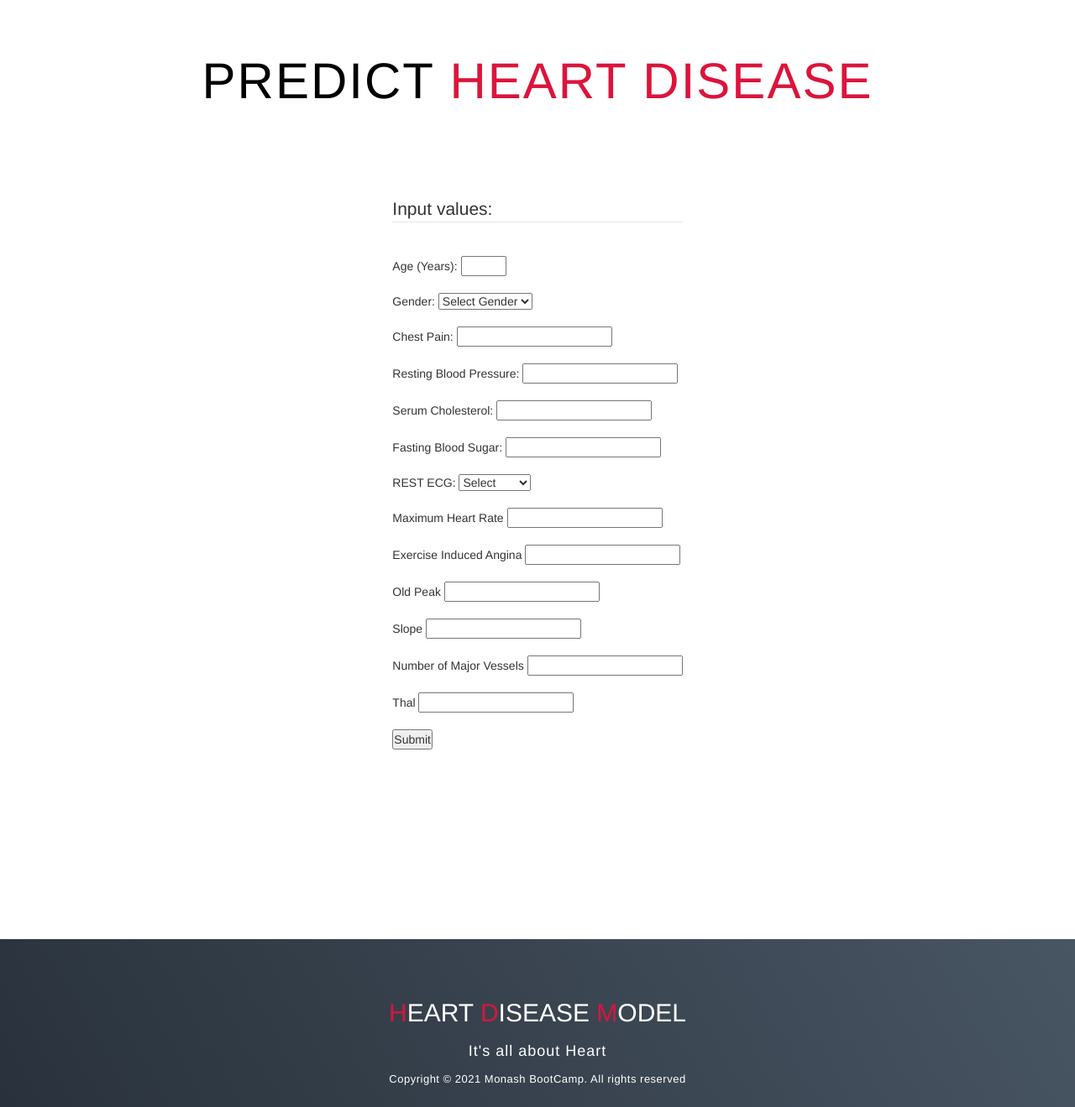
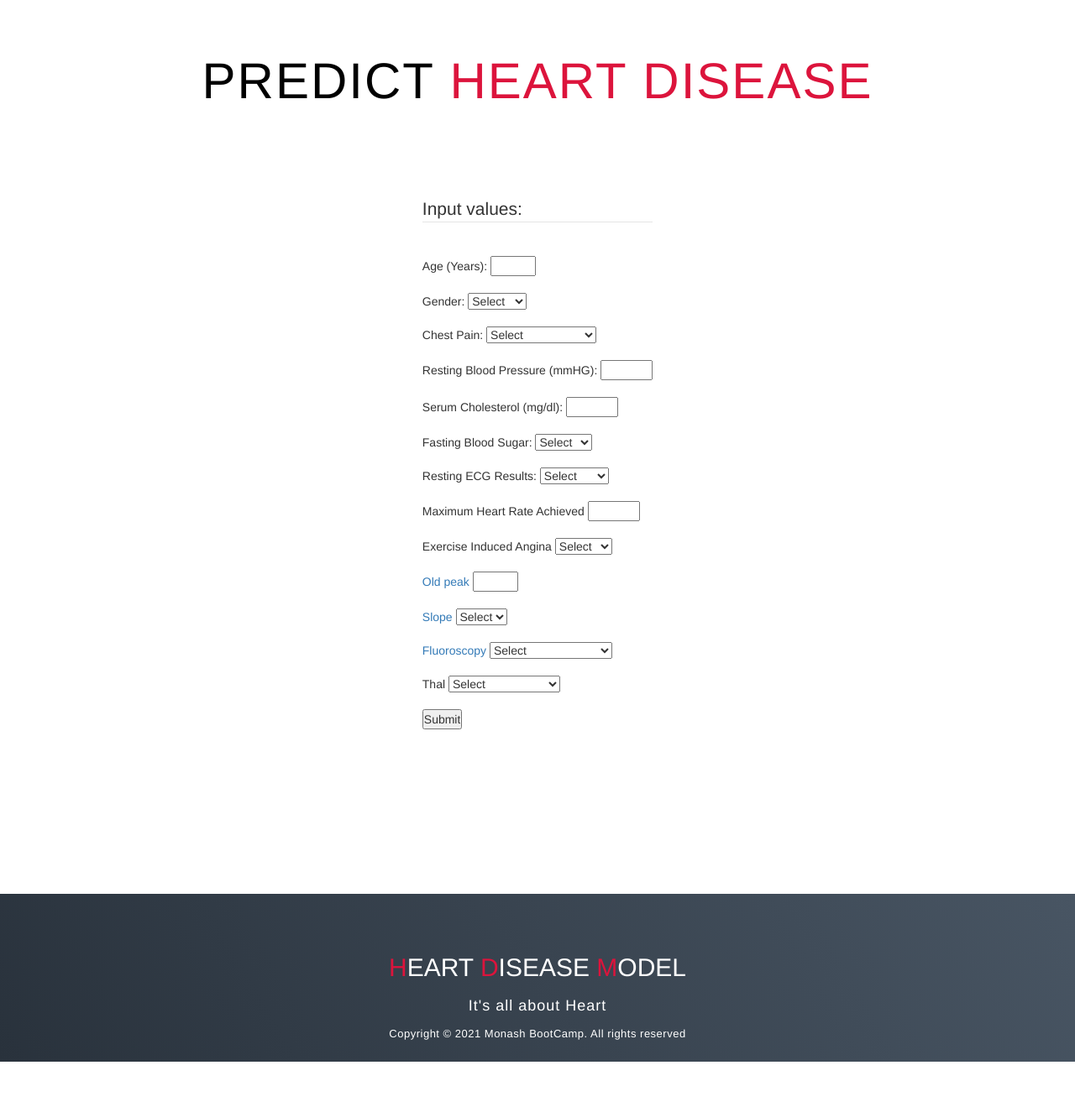
Before and after one commit to zohaibhashmi85/finalproject, a Flask app: page /test in a window 1280 px wide. Shown: the part 76-1395 px from the top of the page at 84% size. After the commit the page ends 1341 px from the top, so only its background shows below. Run offline with Flask 2, Linux system fonts and the light colour scheme; parts of the project's set-up code (start-up, migrations or seed data) failed here and were passed over; some libraries are stand-ins or nearby versions.

Commit message:
form updated

```diff
--- a/templates/test.html
+++ b/templates/test.html
@@ -69,7 +69,7 @@
                 <br> Gender:
 
                 <select name="sex">
-                    <option value="0" selected="selected">Select Gender </option>
+                    <option value="0" selected="selected">Select</option>
                     <option value="0" >Women</option>
                     <option  value="1">Men</option>
 
@@ -78,60 +78,107 @@
                 <!-- <input name="gender" type="number" required> -->
                 <br>
                 <br>Chest Pain:
-                <input name="cp" type="number" required>
+
+                <select name="cp">
+                  <option value="1" selected="selected">Select</option>
+                  <option value="1" >Typical Angina</option>
+                  <option  value="2">Atypical Angina</option>
+                  <option value="3" >Non-Anginal Pain</option>
+                  <option  value="4">Asymtomatic</option>
+
+                  </select>
+                <!-- <input name="cp" type="number" required> -->
                 <br>
-                <br> Resting Blood Pressure:
-                <input name="trestbps" type="number" required>
+                <br> Resting Blood Pressure (mmHG):
+                <input name="trestbps" type="number" required min="1" max="350">
                 <br>
-                <br> Serum Cholesterol:
-                <input name="chol" type="number" required>
+                <br> Serum Cholesterol (mg/dl):
+                <input name="chol" type="number" required min="1" max="800">
                 <br>
                 <br> Fasting Blood Sugar:
-                <input name="fbs" type="number" required>
+
+                <select name="fbs">
+                  <option value="0" selected="selected">Select</option>
+                  <option value="0" >Normal</option>
+                  <option  value="1">High</option>
+
+                  </select>
+                <!-- <input name="fbs" type="number" required> -->
                 <br>
-                <br>REST ECG:
+                <br>Resting ECG Results:
 
                 <select name="restecg">
-                    <option value="1" selected="selected">Select </option>
-                    <option value="1" >Ideal</option>
-                    <option  value="2">Borderline</option>
-                    <option  value="3">High</option>
+                    <option value="0" selected="selected">Select </option>
+                    <option value="0" >Normal</option>
+                    <option  value="1">Abnormal</option>
+                    <option  value="2">Hyper</option>
 
                     </select>
                 <!-- <input name="cholesterol" type="number" required min="1" max="3"> -->
                 <br>
-                <br> Maximum Heart Rate
+                <br> Maximum Heart Rate Achieved
 
 
-                <input name="thalach" type="number" required>
+                <input name="thalach" type="number" required min="1" max="200">
                 <br>
                 <br> Exercise Induced Angina
+                <select name="exang">
+                  <option value="0" selected="selected">Select</option>
+                  <option value="0" >Normal</option>
+                  <option  value="1">High</option>
+
+                  </select>
+
+                <!-- <input name="exang" type="number" required> -->
+                <br>
+                <br> <a href="https://www.hindawi.com/journals/cmmm/2017/8272091/tab1/">Old peak</a>
+
+                <input name="oldpeak" type="number" required min="0" max="10">
+                <br>
+                <br> <a href="https://www.hindawi.com/journals/cmmm/2017/8272091/tab1/">Slope</a>
+
+                <select name="slope">
+                  <option value="1" selected="selected">Select</option>
+                  <option value="1" >Up</option>
+                  <option  value="2">Flat</option>
+                  <option value="3" >Down</option>
 
 
-                <input name="exang" type="number" required>
+                  </select>
+
+                <!-- <input name="slope" type="number" required> -->
                 <br>
-                <br> Old Peak
+                <br><a href="https://www.hindawi.com/journals/cmmm/2017/8272091/tab1/">Fluoroscopy</a>
 
-                <input name="oldpeak" type="number" required>
-                <br>
-                <br> Slope
+                <select name="ca">
+                  <option value="0" selected="selected">Select</option>
+                  <option value="0" >No Vessel Coloured</option>
+                  <option  value="1">1 Vessel Coloured</option>
+                  <option value="2" >2 Vessel Coloured</option>
+                  <option  value="3">3 Vessel Coloured</option>
 
-                <input name="slope" type="number" required>
-                <br>
-                <br>Number of Major Vessels
+                  </select>
 
-                <input name="ca" type="number" required>
+                <!-- <input name="ca" type="number" required> -->
                 <br>
                 <br>Thal
 
-                <input name="thal" type="number" required>
+                <select name="thal">
+                  <option value="3" selected="selected">Select</option>
+                  <option value="3" >Normal</option>
+                  <option  value="6">Fixed Defect</option>
+                  <option value="7" >Reversible Defect</option>
+
+
+                  </select>
+                <!-- <input name="thal" type="number" required> -->
                 <br>
                 <br>
                 <input type="submit">
             </fieldset>
         </form>
         <br>
-        <h1>{{result}}</h1>
+        <!-- <h1>{{result}}</h1> -->
 
 
 
```
Also changed, not shown: 1 other file.
